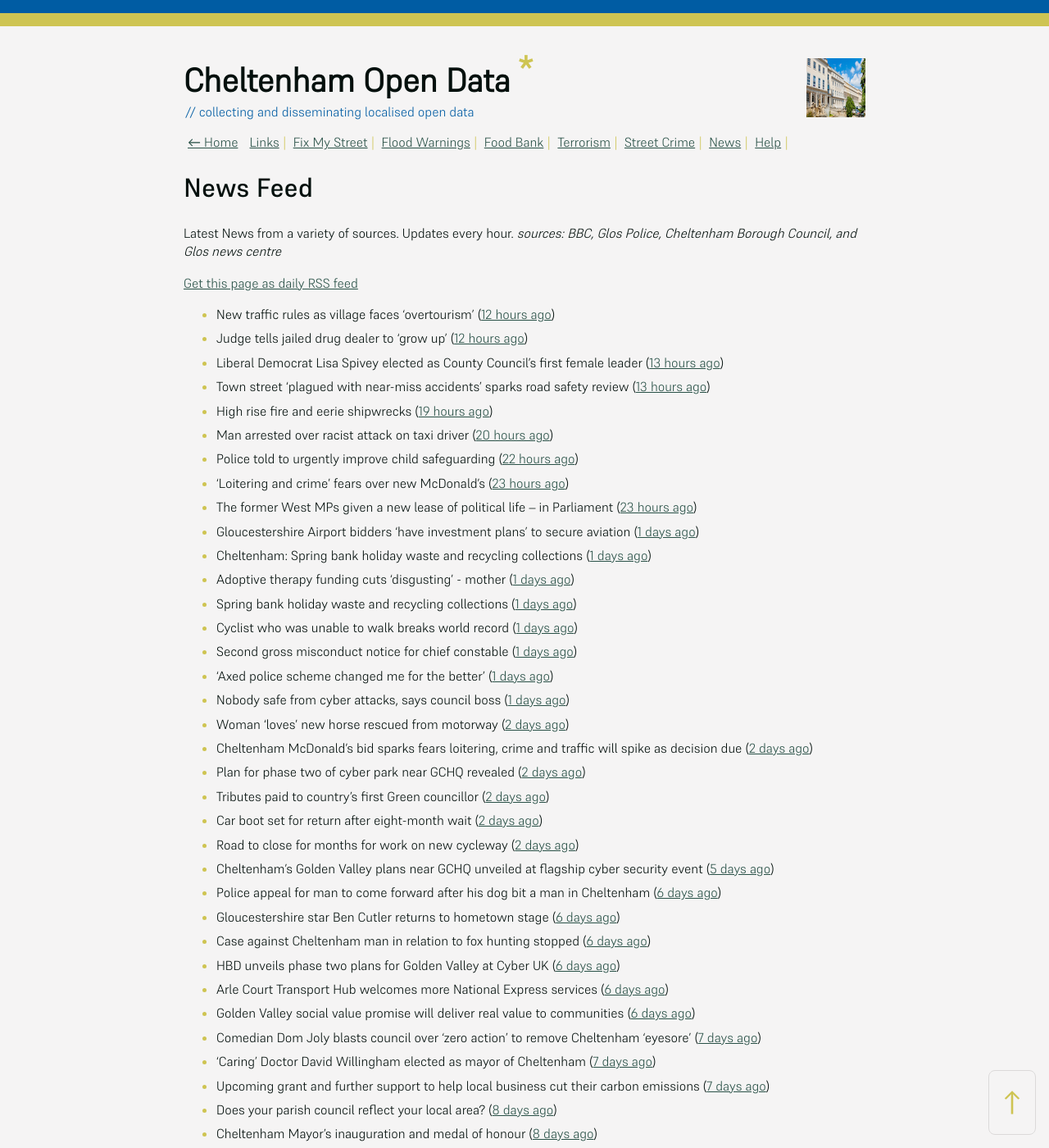
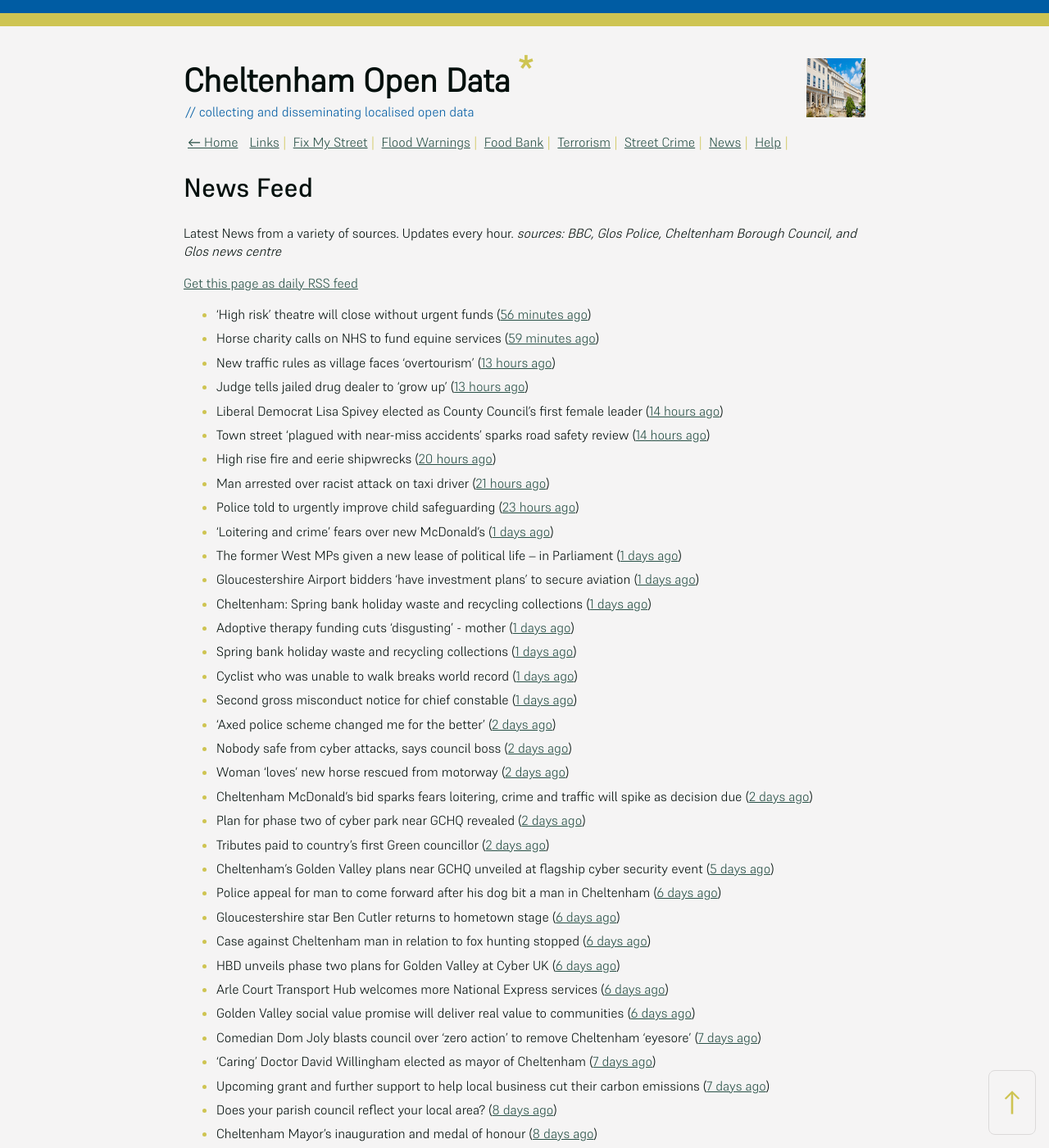
Before and after one commit to mat-0/cheltenham-open-data, a Jekyll site: the page built from _pages/news.md, in a window 1280 px wide and 1400 px high. Shown: the whole window at 82% size. Built offline with Jekyll 4.4.1, drawn with Linux system fonts in a browser that asks for light colours.

Commit message:
Updated 2025-05-22 05:58:09

```diff
--- a/_pages/news.md
+++ b/_pages/news.md
@@ -12,29 +12,29 @@ _sources: BBC, Glos Police, Cheltenham Borough Council, and Glos news centre_
 [Get this page as daily RSS feed](/daily.rss)
 
 <!-- news_marker starts -->
-- New traffic rules as village faces 'overtourism' ([12 hours ago](https://www.bbc.com/news/articles/cvg99j1y39ro))
-- Judge tells jailed drug dealer to 'grow up' ([12 hours ago](https://www.bbc.com/news/articles/cp3qqky8gnwo))
-- Liberal Democrat Lisa Spivey elected as County Council’s first female leader ([13 hours ago](https://gloucesternewscentre.co.uk/liberal-democrat-lisa-spivey-elected-as-county-councils-first-female-leader/))
-- Town street ‘plagued with near-miss accidents’ sparks road safety review ([13 hours ago](https://gloucesternewscentre.co.uk/town-street-plagued-with-near-miss-accidents-sparks-road-safety-review/))
-- High rise fire and eerie shipwrecks ([19 hours ago](https://www.bbc.com/news/articles/cre99p0g8vxo))
-- Man arrested over racist attack on taxi driver ([20 hours ago](https://www.bbc.com/news/articles/c87jjwnqxz2o))
-- Police told to urgently improve child safeguarding ([22 hours ago](https://www.bbc.com/news/articles/clyggrx8njeo))
-- ‘Loitering and crime’ fears over new McDonald’s ([23 hours ago](https://www.bbc.com/news/articles/ckg4xerxx67o))
-- The former West MPs given a new lease of political life – in Parliament ([23 hours ago](https://www.bbc.com/news/articles/cp8y26vvkyxo))
+- 'High risk' theatre will close without urgent funds ([56 minutes ago](https://www.bbc.com/news/articles/cvgqqypywe1o))
+- Horse charity calls on NHS to fund equine services ([59 minutes ago](https://www.bbc.com/news/articles/cy8d927xllzo))
+- New traffic rules as village faces 'overtourism' ([13 hours ago](https://www.bbc.com/news/articles/cvg99j1y39ro))
+- Judge tells jailed drug dealer to 'grow up' ([13 hours ago](https://www.bbc.com/news/articles/cp3qqky8gnwo))
+- Liberal Democrat Lisa Spivey elected as County Council’s first female leader ([14 hours ago](https://gloucesternewscentre.co.uk/liberal-democrat-lisa-spivey-elected-as-county-councils-first-female-leader/))
+- Town street ‘plagued with near-miss accidents’ sparks road safety review ([14 hours ago](https://gloucesternewscentre.co.uk/town-street-plagued-with-near-miss-accidents-sparks-road-safety-review/))
+- High rise fire and eerie shipwrecks ([20 hours ago](https://www.bbc.com/news/articles/cre99p0g8vxo))
+- Man arrested over racist attack on taxi driver ([21 hours ago](https://www.bbc.com/news/articles/c87jjwnqxz2o))
+- Police told to urgently improve child safeguarding ([23 hours ago](https://www.bbc.com/news/articles/clyggrx8njeo))
+- ‘Loitering and crime’ fears over new McDonald’s ([1 days ago](https://www.bbc.com/news/articles/ckg4xerxx67o))
+- The former West MPs given a new lease of political life – in Parliament ([1 days ago](https://www.bbc.com/news/articles/cp8y26vvkyxo))
 - Gloucestershire Airport bidders ‘have investment plans’ to secure aviation ([1 days ago](https://gloucesternewscentre.co.uk/gloucestershire-airport-bidders-have-investment-plans-to-secure-aviation/))
 - Cheltenham: Spring bank holiday waste and recycling collections ([1 days ago](https://gloucesternewscentre.co.uk/cheltenham-spring-bank-holiday-waste-and-recycling-collections/))
 - Adoptive therapy funding cuts 'disgusting' - mother ([1 days ago](https://www.bbc.com/news/articles/c4g2rpypmp9o))
 - Spring bank holiday waste and recycling collections ([1 days ago](https://www.cheltenham.gov.uk/news/article/3013/spring_bank_holiday_waste_and_recycling_collections))
 - Cyclist who was unable to walk breaks world record ([1 days ago](https://www.bbc.com/news/articles/ce822e66159o))
 - Second gross misconduct notice for chief constable ([1 days ago](https://www.bbc.com/news/articles/cy8nnxy83lro))
-- 'Axed police scheme changed me for the better' ([1 days ago](https://www.bbc.com/news/articles/cj425087v5po))
-- Nobody safe from cyber attacks, says council boss ([1 days ago](https://www.bbc.com/news/articles/cyvm4ljl2l8o))
+- 'Axed police scheme changed me for the better' ([2 days ago](https://www.bbc.com/news/articles/cj425087v5po))
+- Nobody safe from cyber attacks, says council boss ([2 days ago](https://www.bbc.com/news/articles/cyvm4ljl2l8o))
 - Woman 'loves' new horse rescued from motorway ([2 days ago](https://www.bbc.com/news/articles/c4g2r40ye9eo))
 - Cheltenham McDonald’s bid sparks fears loitering, crime and traffic will spike as decision due ([2 days ago](https://gloucesternewscentre.co.uk/cheltenham-mcdonalds-bid-sparks-fears-loitering-crime-and-traffic-will-spike-as-decision-due/))
 - Plan for phase two of cyber park near GCHQ revealed ([2 days ago](https://www.bbc.com/news/articles/clygqx2jp95o))
 - Tributes paid to country's first Green councillor ([2 days ago](https://www.bbc.com/news/articles/cd7gvr0g0qgo))
-- Car boot set for return after eight-month wait ([2 days ago](https://www.bbc.com/news/articles/cx2qvp3lp61o))
-- Road to close for months for work on new cycleway ([2 days ago](https://www.bbc.com/news/articles/cded9232w5wo))
 - Cheltenham’s Golden Valley plans near GCHQ unveiled at flagship cyber security event ([5 days ago](https://gloucesternewscentre.co.uk/cheltenhams-golden-valley-plans-near-gchq-unveiled-at-flagship-cyber-security-event/))
 - Police appeal for man to come forward after his dog bit a man in Cheltenham ([6 days ago](https://gloucesternewscentre.co.uk/police-appeal-for-man-to-come-forward-after-his-dog-bit-a-man-in-cheltenham/))
 - Gloucestershire star Ben Cutler returns to hometown stage ([6 days ago](https://gloucesternewscentre.co.uk/gloucestershire-star-ben-cutler-returns-to-hometown-stage/))
```
Also changed, not shown: _data/flood.json (+5 -27 lines), index.md (+5 -5 lines).
